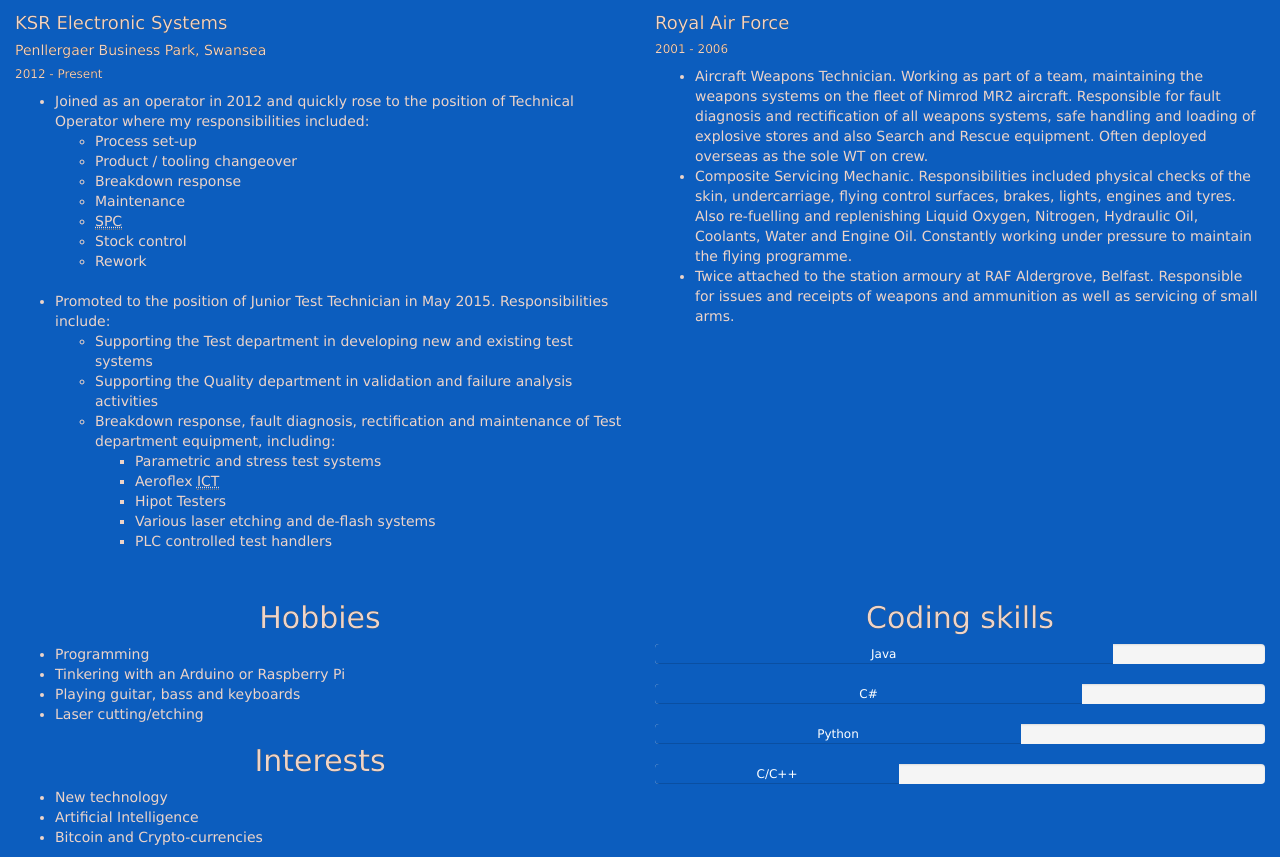
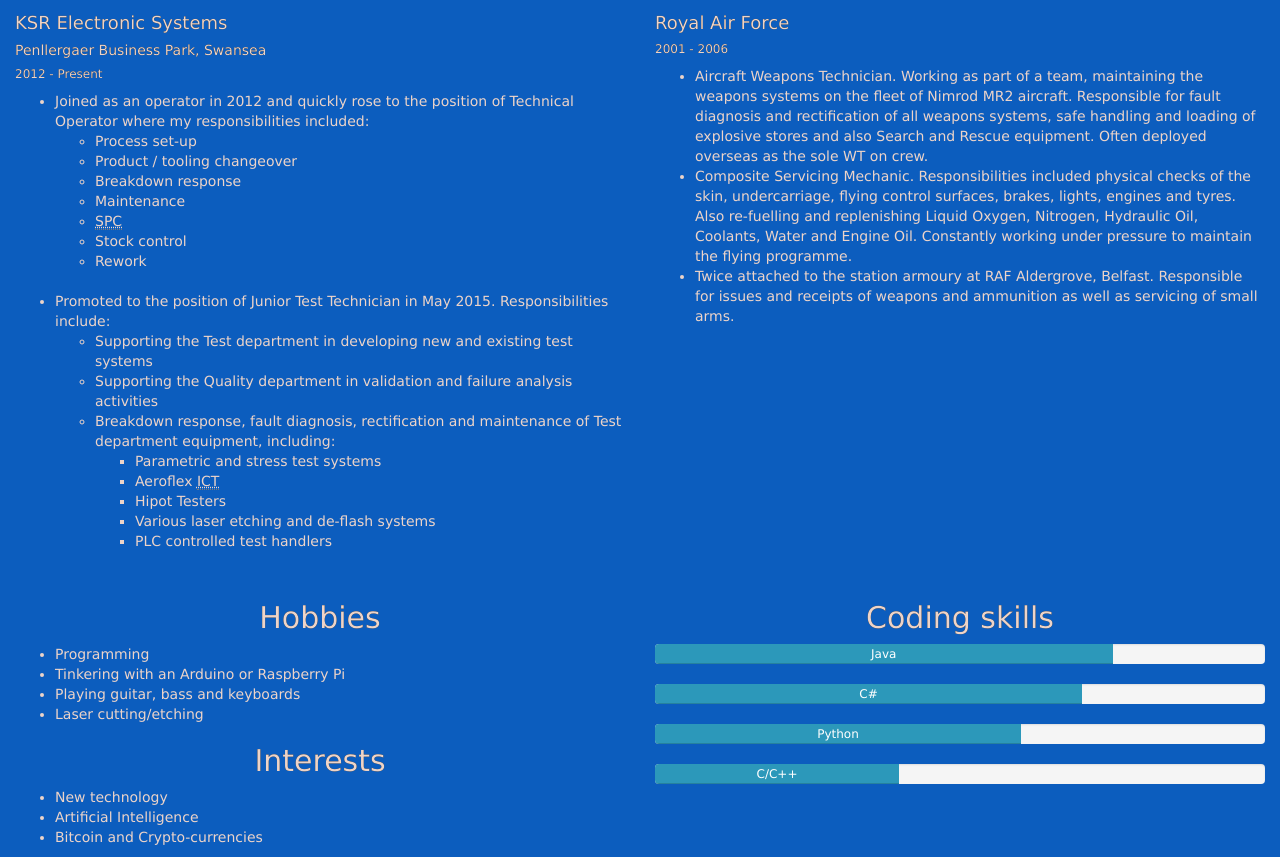
Before and after one commit to Merthurian/Merthurian.github.io, a plain HTML site: page index.html in a window 1280 px wide. Shown: the part 442-1299 px from the top of the page. Drawn offline with nearby package versions, Linux system fonts and the light colour scheme; a script that the page names is missing.

Commit message:
Style change.

```diff
--- a/style.css
+++ b/style.css
@@ -23,7 +23,7 @@
 	color: #EDD4C9;
 }
 .progress-bar{
-	background: #0C5DBE;
+	background: #2C98BA;
 }
 h1,h2,h3,h4,h5,h6{
 	text-shadow: 0px 0px 0px #000000;
```
